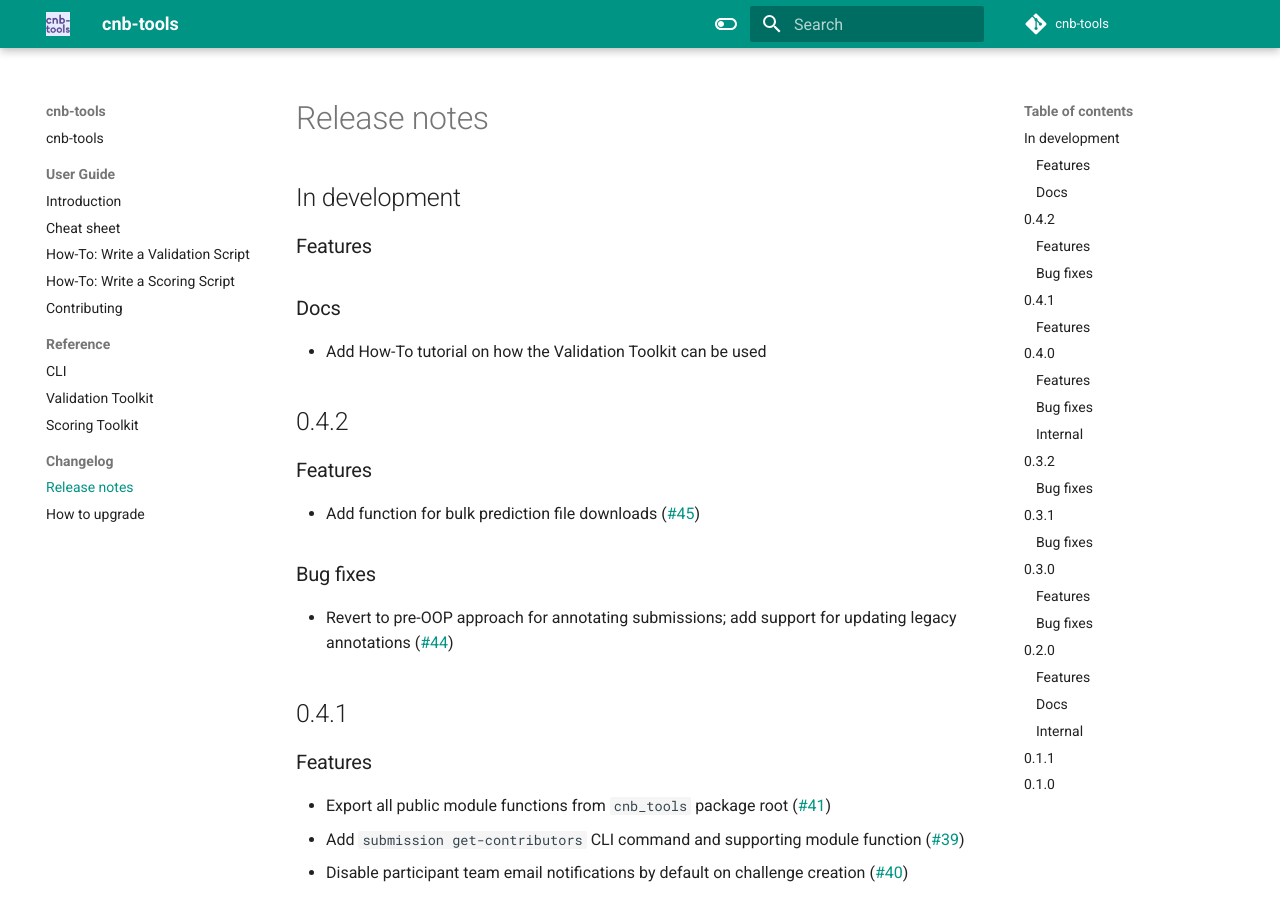
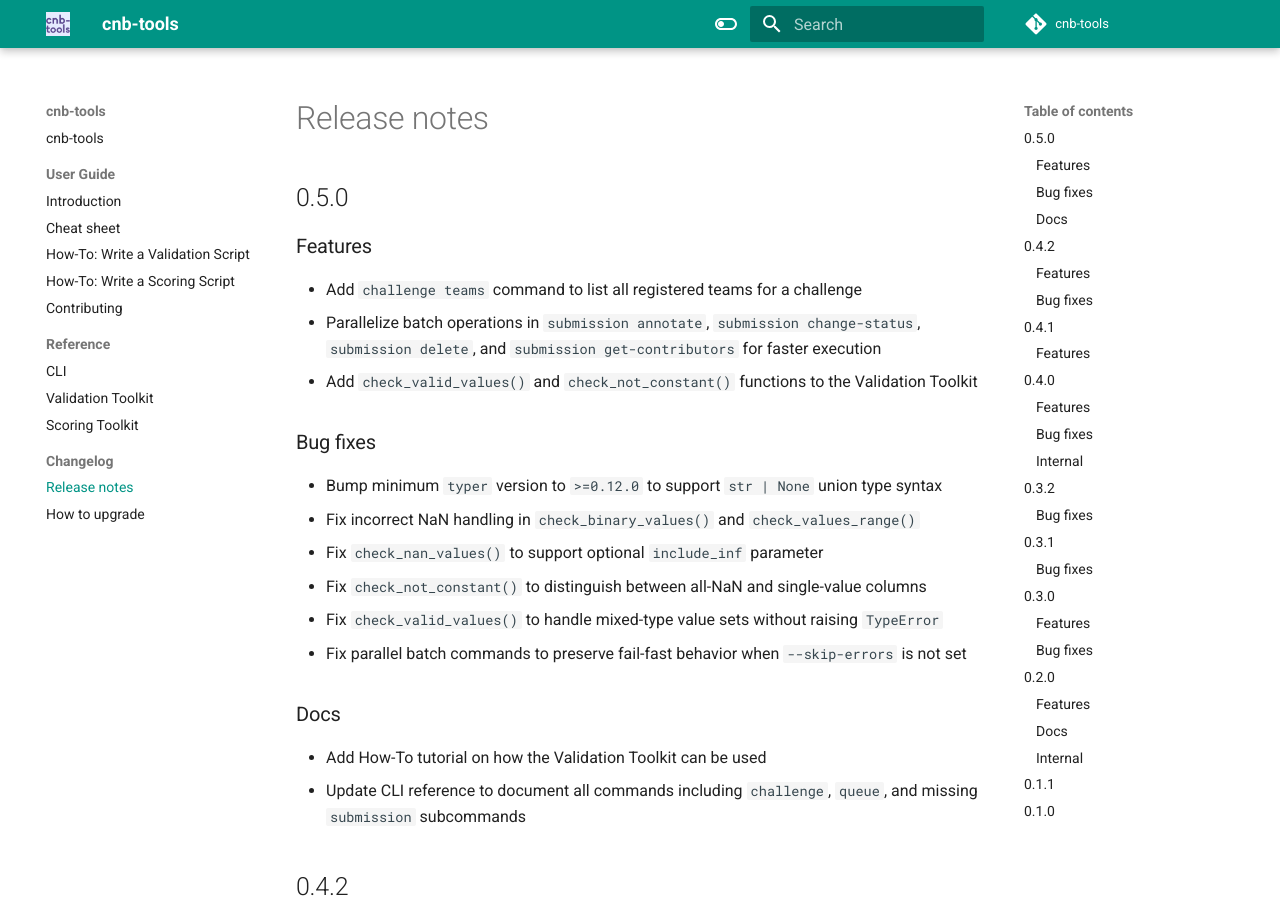
Before and after one commit to Sage-Bionetworks-Challenges/cnb-tools, an MkDocs documentation site: the page built from docs/changelog/release-notes.md, in a window 1280 px wide and 900 px high. Built offline with MkDocs 1.6.1 and Material for MkDocs 9.7.7, drawn with Linux system fonts in a browser that asks for light colours; comment, search, counter and statistics services are not loaded.

Commit message:
release prep/0.5.0 (#49)

```diff
--- a/docs/changelog/release-notes.md
+++ b/docs/changelog/release-notes.md
@@ -1,9 +1,21 @@
-## In development
+## 0.5.0
 
 ### Features
+- Add `challenge teams` command to list all registered teams for a challenge
+- Parallelize batch operations in `submission annotate`, `submission change-status`, `submission delete`, and `submission get-contributors` for faster execution
+- Add `check_valid_values()` and `check_not_constant()` functions to the Validation Toolkit
+
+### Bug fixes
+- Bump minimum `typer` version to `>=0.12.0` to support `str | None` union type syntax
+- Fix incorrect NaN handling in `check_binary_values()` and `check_values_range()`
+- Fix `check_nan_values()` to support optional `include_inf` parameter
+- Fix `check_not_constant()` to distinguish between all-NaN and single-value columns
+- Fix `check_valid_values()` to handle mixed-type value sets without raising `TypeError`
+- Fix parallel batch commands to preserve fail-fast behavior when `--skip-errors` is not set
 
 ### Docs
 - Add How-To tutorial on how the Validation Toolkit can be used
+- Update CLI reference to document all commands including `challenge`, `queue`, and missing `submission` subcommands
 
 ## 0.4.2
 
--- a/pyproject.toml
+++ b/pyproject.toml
@@ -1,6 +1,6 @@
 [project]
 name = "cnb-tools"
-version = "0.4.2"
+version = "0.5.0"
 description = "Convenience tools/functions for challenges and benchmarking on Synapse.org"
 license = {text = "Apache-2.0"}
 authors = [
```
Also changed, not shown: 1 other file.
